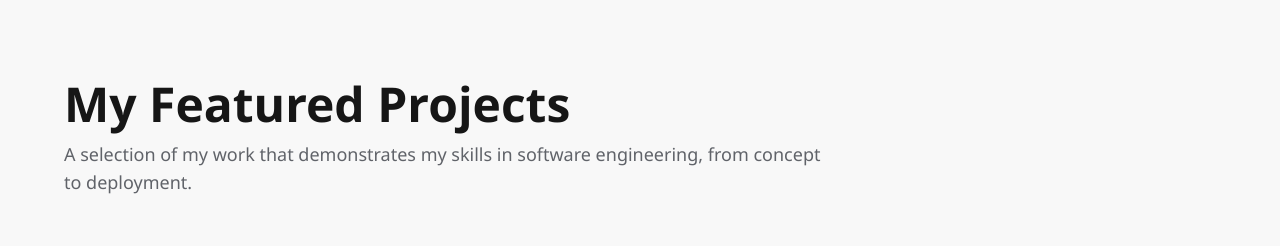
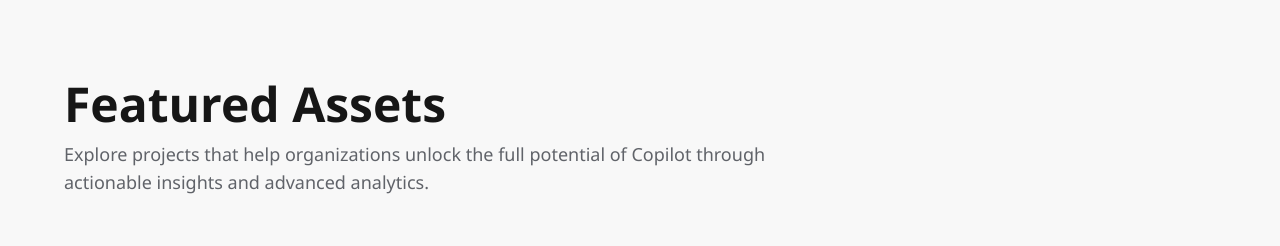
Before and after one commit to shailendrahegde/ainroisite, a React (Vite) app: page / in a window 1280 px wide. Shown: the top 246 px of the page. Built offline with nearby package versions, Linux system fonts and the light colour scheme.

Commit message:
Generated by Spark: Replace the text under My Featured Projects with the following
Explore projects that help organizations unlock the full potential of Copilot through actionable insights and advanced analytics.

Replace My Featured Projects with Featured Assets

```diff
--- a/index.html
+++ b/index.html
@@ -4,7 +4,7 @@
 <head>
     <meta charset="UTF-8" />
     <meta name="viewport" content="width=device-width, initial-scale=1.0" />
-    <title>My Featured Projects</title>
+    <title>Featured Assets</title>
 
     <link href="/src/main.css" rel="stylesheet" />
 </head>
--- a/src/App.tsx
+++ b/src/App.tsx
@@ -47,10 +47,10 @@
       <div className="container mx-auto px-4 py-12 md:px-8 md:py-16 lg:px-16 lg:py-20">
         <div className="mb-12 md:mb-16">
           <h1 className="text-3xl md:text-4xl lg:text-5xl font-semibold mb-3 text-foreground">
-            My Featured Projects
+            Featured Assets
           </h1>
           <p className="text-base md:text-lg text-muted-foreground max-w-3xl">
-            A selection of my work that demonstrates my skills in software engineering, from concept to deployment.
+            Explore projects that help organizations unlock the full potential of Copilot through actionable insights and advanced analytics.
           </p>
         </div>
 
```
